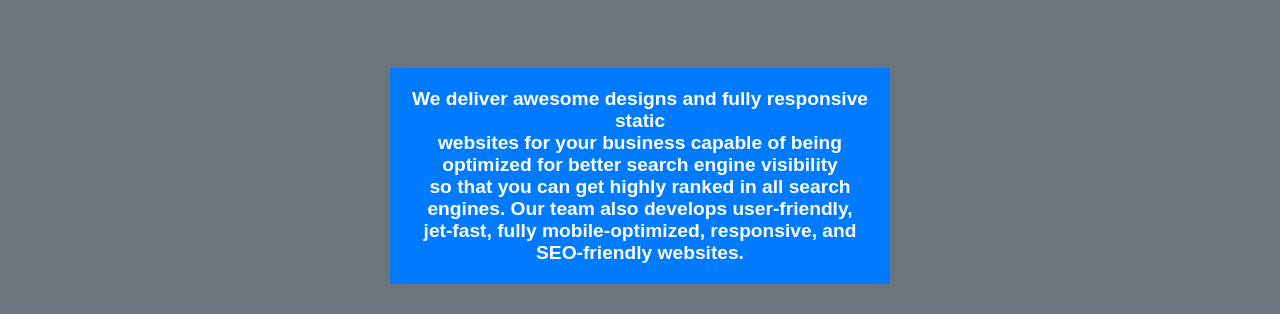
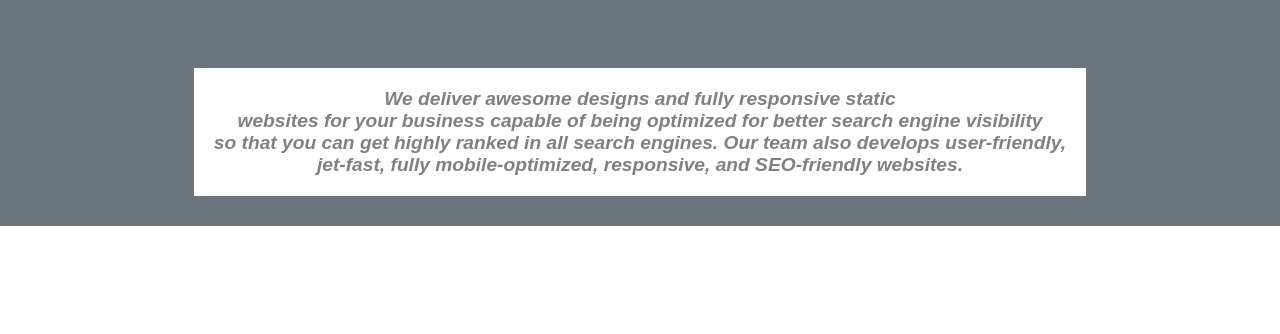
Before and after one commit to Tumumanye-Nelson/NelsonServiceWebsite, a React (Vite) app: page /About in a window 1280 px wide. Shown: the part 417-751 px from the top of the page. Built offline with nearby package versions, Linux system fonts and the light colour scheme.

Commit message:
added some css in about page

```diff
--- a/src/component/About.jsx
+++ b/src/component/About.jsx
@@ -5,6 +5,8 @@ function About() {
         <div className="about12">
           <h1>About Page</h1>
         </div>
+
+
 
         {/* Move the images section below the paragraph */}
         <div className="image-column">
@@ -15,8 +17,7 @@ function About() {
             <img src="src/photo/hello.jpg" alt="Hello" className="imgg" />
             <img src="src/photo/pex.jpg" alt="Pex" className="imgg" />
           </div>
-
-        <p className="py">
+          <p className="py">
           We deliver awesome designs and fully responsive static
           <br />
           websites for your business capable of being optimized for better search engine visibility
@@ -25,7 +26,6 @@ function About() {
           <br />
           jet-fast, fully mobile-optimized, responsive, and SEO-friendly websites.
         </p>
-
         </div>
       </div>
     </div>
--- a/src/index.css
+++ b/src/index.css
@@ -142,6 +142,7 @@ out{
   min-height: 100vh;
 
 }
+
 .rrry {
    /* Centers the text */
   text-transform: uppercase; /* Makes text uppercase */
@@ -161,16 +162,18 @@ out{
 }
 
 .py {
-  width: 500px;
+
   margin: 40px auto 30px auto; /* Adds 30px margin below */
-  color: white;
-  max-width: 600px;
+  color: grey;
+  font-weight: 1000;
+font-style: italic;
+font-family: sans-serif;
   padding: 20px;
   border-top-right-radius: 0%;
   animation-delay: 1s;
   font-weight: bolder;
   font-size: larger;
-  background-color: #007bff;
+  background-color: white;
   font-family: sans-serif;
   text-decoration: solid;
   text-align: center;
```
